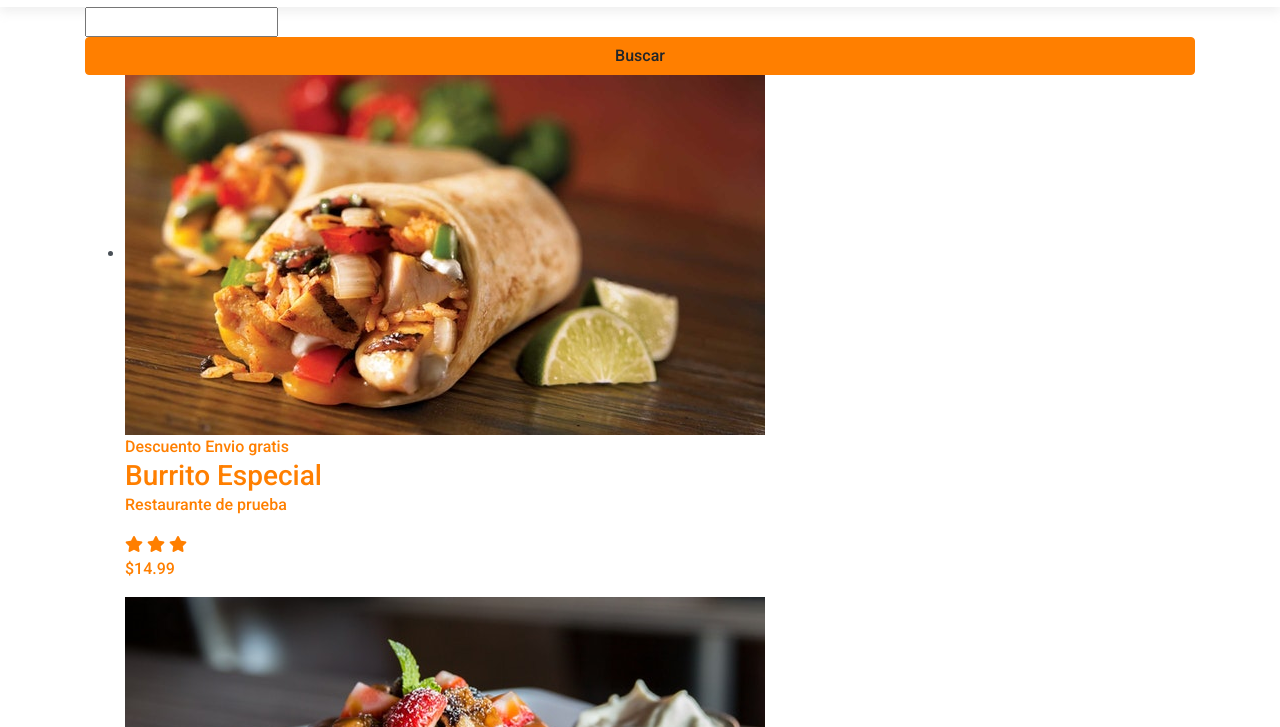
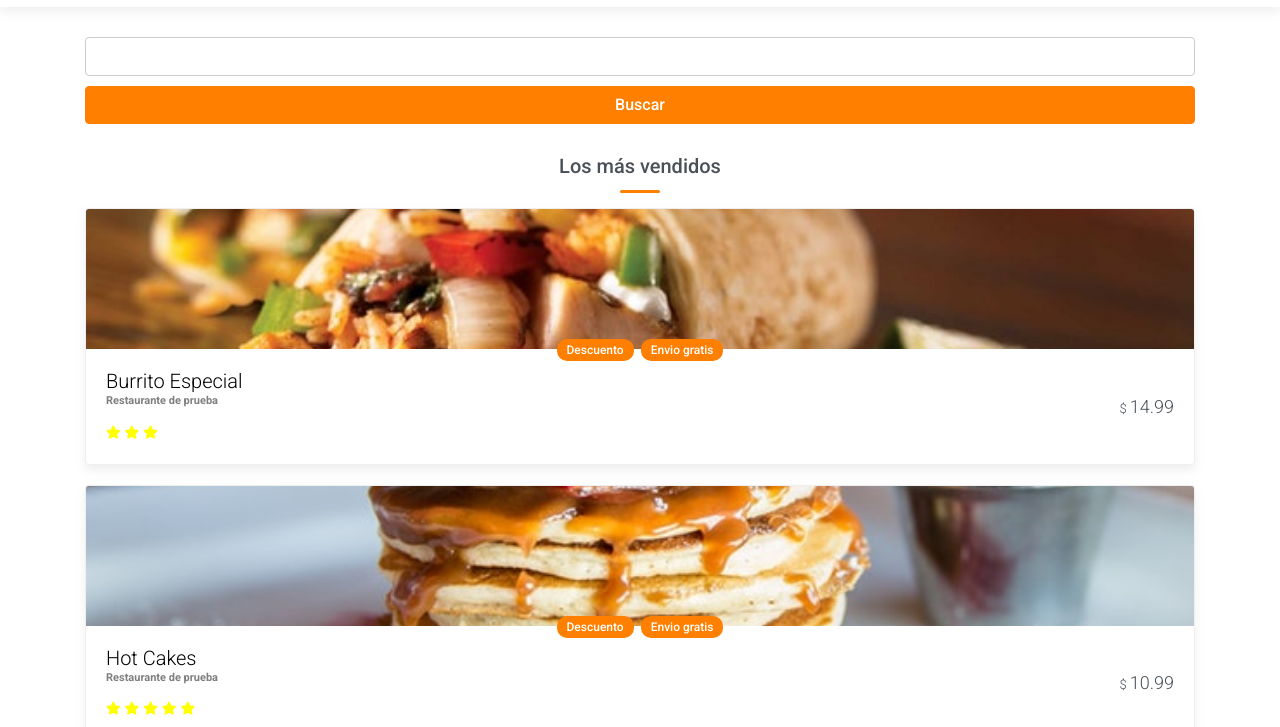
Before and after one commit to Atom-137/deliveryapp, a plain HTML site: page index.html in a window 1280 px wide. Shown: the part 73-800 px from the top of the page. Drawn offline with Linux system fonts and the light colour scheme.

Commit message:
finalizar seccion de productos

```diff
--- a/index.html
+++ b/index.html
@@ -69,6 +69,7 @@
 
       </div>
       <div class="products-list-container">
+        <h2 class="section-title">Los más vendidos</h2>
           <ul>
             <li>
                 <a href="#">
@@ -76,12 +77,12 @@
                     <img src="img/producto1.jpg" alt="producto1">
                   </div>
                   <div class="product-info">
-                    <div class="producto-info-inner">
+                    <div class="product-info-inner">
                       <div class="tags">
                         <span>Descuento</span>
                         <span>Envio gratis</span>
                       </div>
-                      <h3 clas="producto-name">Burrito Especial</h3>
+                      <h3 class="product-name">Burrito Especial</h3>
                       <p class="restaurant">Restaurante de prueba</p>
                       <div class="stars">
                          <i class="fas fa-star"></i>
@@ -89,22 +90,22 @@
   										   <i class="fas fa-star"></i>
                       </div>
                     </div>
-                    <p class="producto-price"><span>$</span>14.99</p>
+                    <p class="product-price"><span>$</span>14.99</p>
                   </div>
                 </a>
             </li>
             <li>
                 <a href="#">
                   <div class="product-image">
-                    <img src="img/producto2.jpg" alt="producto1">
+                    <img src="img/producto2.jpg" alt="producto2">
                   </div>
                   <div class="product-info">
-                    <div class="producto-info-inner">
+                    <div class="product-info-inner">
                       <div class="tags">
                         <span>Descuento</span>
                         <span>Envio gratis</span>
                       </div>
-                      <h3 clas="producto-name">Hot Cakes</h3>
+                      <h3 class="product-name">Hot Cakes</h3>
                       <p class="restaurant">Restaurante de prueba</p>
                       <div class="stars">
                          <i class="fas fa-star"></i>
@@ -114,22 +115,22 @@
                          <i class="fas fa-star"></i>
                       </div>
                     </div>
-                    <p class="producto-price"><span>$</span>10.99</p>
+                    <p class="product-price"><span>$</span>10.99</p>
                   </div>
                 </a>
             </li>
             <li>
                 <a href="#">
                   <div class="product-image">
-                    <img src="img/producto3.jpg" alt="producto1">
+                    <img src="img/producto3.jpg" alt="producto3">
                   </div>
                   <div class="product-info">
-                    <div class="producto-info-inner">
+                    <div class="product-info-inner">
                       <div class="tags">
                         <span>Descuento</span>
                         <span>Envio gratis</span>
                       </div>
-                      <h3 clas="producto-name">Carne Asada</h3>
+                      <h3 class="product-name">Carne Asada</h3>
                       <p class="restaurant">Restaurante de prueba</p>
                       <div class="stars">
                          <i class="fas fa-star"></i>
@@ -139,22 +140,22 @@
                          <i class="fas fa-star"></i>
                       </div>
                     </div>
-                    <p class="producto-price"><span>$</span>25.99</p>
+                    <p class="product-price"><span>$</span>25.99</p>
                   </div>
                 </a>
             </li>
             <li>
                 <a href="#">
                   <div class="product-image">
-                    <img src="img/producto4.jpg" alt="producto1">
+                    <img src="img/producto4.jpg" alt="producto4">
                   </div>
                   <div class="product-info">
-                    <div class="producto-info-inner">
+                    <div class="product-info-inner">
                       <div class="tags">
                         <span>Descuento</span>
                         <span>Envio gratis</span>
                       </div>
-                      <h3 clas="producto-name">Dona</h3>
+                      <h3 class="product-name">Dona</h3>
                       <p class="restaurant">Restaurante de prueba</p>
                       <div class="stars">
                          <i class="fas fa-star"></i>
@@ -164,22 +165,22 @@
 
                       </div>
                     </div>
-                    <p class="producto-price"><span>$</span>3.99</p>
+                    <p class="product-price"><span>$</span>3.99</p>
                   </div>
                 </a>
             </li>
             <li>
                 <a href="#">
                   <div class="product-image">
-                    <img src="img/producto5.jpg" alt="producto1">
+                    <img src="img/producto5.jpg" alt="producto5">
                   </div>
                   <div class="product-info">
-                    <div class="producto-info-inner">
+                    <div class="product-info-inner">
                       <div class="tags">
                         <span>Descuento</span>
                         <span>Envio gratis</span>
                       </div>
-                      <h3 clas="producto-name">Hamburgesa</h3>
+                      <h3 class="product-name">Hamburgesa</h3>
                       <p class="restaurant">Restaurante de prueba</p>
                       <div class="stars">
                          <i class="fas fa-star"></i>
@@ -191,11 +192,17 @@
                          <i class="fas fa-star"></i>
                       </div>
                     </div>
-                    <p class="producto-price"><span>$</span>5.99</p>
+                    <p class="product-price"><span>$</span>5.99</p>
                   </div>
                 </a>
             </li>
           </ul>
+          <div class="pt-4 pb-5 text-center">
+              <a href="#" class="btn btn-block btn-link">
+                <span class="d-block mb-2">Ver más productos</span>
+                <i class="fas fa-arrow-down"></i>
+              </a>
+          </div>
       </div>
     </div>
   </main>
--- a/sass/main.scss
+++ b/sass/main.scss
@@ -16,18 +16,48 @@ img{
   max-width: 100%;
 }
 
-a{
+a, .btn-link{
   &:hover{
 		text-decoration: none;
 	}
 }
 
-/*Encabezado*/
+.btn.btn-primary{
+	font-weight: 500;
+	color: #fff;
+}
+
+.section-title{
+  font-size: 20px;
+  text-align: center;
+  padding: 15px 0 30px;
+	position: relative;
+  &::after{
+      content: '';
+      position: absolute;
+      display: block;
+      width: 40px;
+      height: 3px;
+      background: $primary;
+      bottom: 15px;
+      left: 50%;
+      transform: translateX(-50%);
+      border-radius: 4px;
+  }
+
+}
+
+//Encabezado
 
 header{
   background: #fff;
 	padding: 10px 0;
 	box-shadow: 0 5px 10px rgba(204,204,204,0.31);
+  position: fixed;
+  top: 0;
+  left: 0;
+  width: 100%;
+  z-index: 10;
 
   h1{
     font-size: 24px;
@@ -78,3 +108,114 @@ header{
     }
   }
 }
+
+//Main
+.main{
+  padding-top: 80px;
+}
+
+.search-container{
+  padding-top: 30px;
+  input{
+    display: block;
+    width: 100%;
+    margin-bottom: 10px;
+    border: 1px solid #ccc;
+    font-size: 14px;
+    padding: 8px 10px;
+    border-radius: 4px;
+  }
+}
+
+
+//productos
+
+.products-list-container{
+
+  padding-top: 15px;
+  ul{
+    padding: 0;
+    margin: 0;
+    list-style: none;
+
+    li{
+      border: 1px solid rgba(204,204,204, 0.31);
+			box-shadow: 0px 5px 10px rgba(204,204,204, 0.31);
+      background: white;
+      margin-bottom: 20px;
+      border-radius:4px;
+      overflow: hidden;
+      .product-image{
+        img{
+          width: 100%;
+          height: 140px;
+          object-fit: cover;
+          object-position: center;
+        }
+      }
+      .product-info{
+        padding: 20px;
+        display: flex;
+        justify-content: space-between;
+        align-items: center;
+        position: relative;
+        .tags{
+          display: flex;
+          align-items: center;
+          justify-content: center;
+          position: absolute;
+          top: -10px;
+          left: 50%;
+          transform: translateX(-50%);
+          width: 100%;
+          span{
+            display:block;
+            background: $primary;
+            color: #fff;
+            border-radius: 10px;
+            margin-right: 7px;
+            font-size: 12px;
+            padding: 2px 10px;
+            font-weight: 500;
+            &:last-child{
+							margin-right: 0;
+						}
+          }
+        }
+
+        .product-name{
+          font-weight: 300;
+					font-size: 20px;
+					color: black;
+        }
+
+  				.restaurant{
+  					margin-bottom: 10px;
+  					font-size: 11px;
+  					color: #807e7e;
+  					font-weight: 600;
+  				}
+          .stars{
+            margin-top: 5px;
+
+  					i{
+  						font-size: 13px;
+  						color: yellow;
+  					}
+          }
+
+        .product-price{
+          font-size: 18px;
+          margin:0;
+          font-weight: 300;
+          color: $black2;
+          span{
+            font-size: 13px;
+            margin-right: 3px;
+          }
+
+        }
+      }
+    }
+  }
+}
```
Also changed, not shown: css/main.css.
